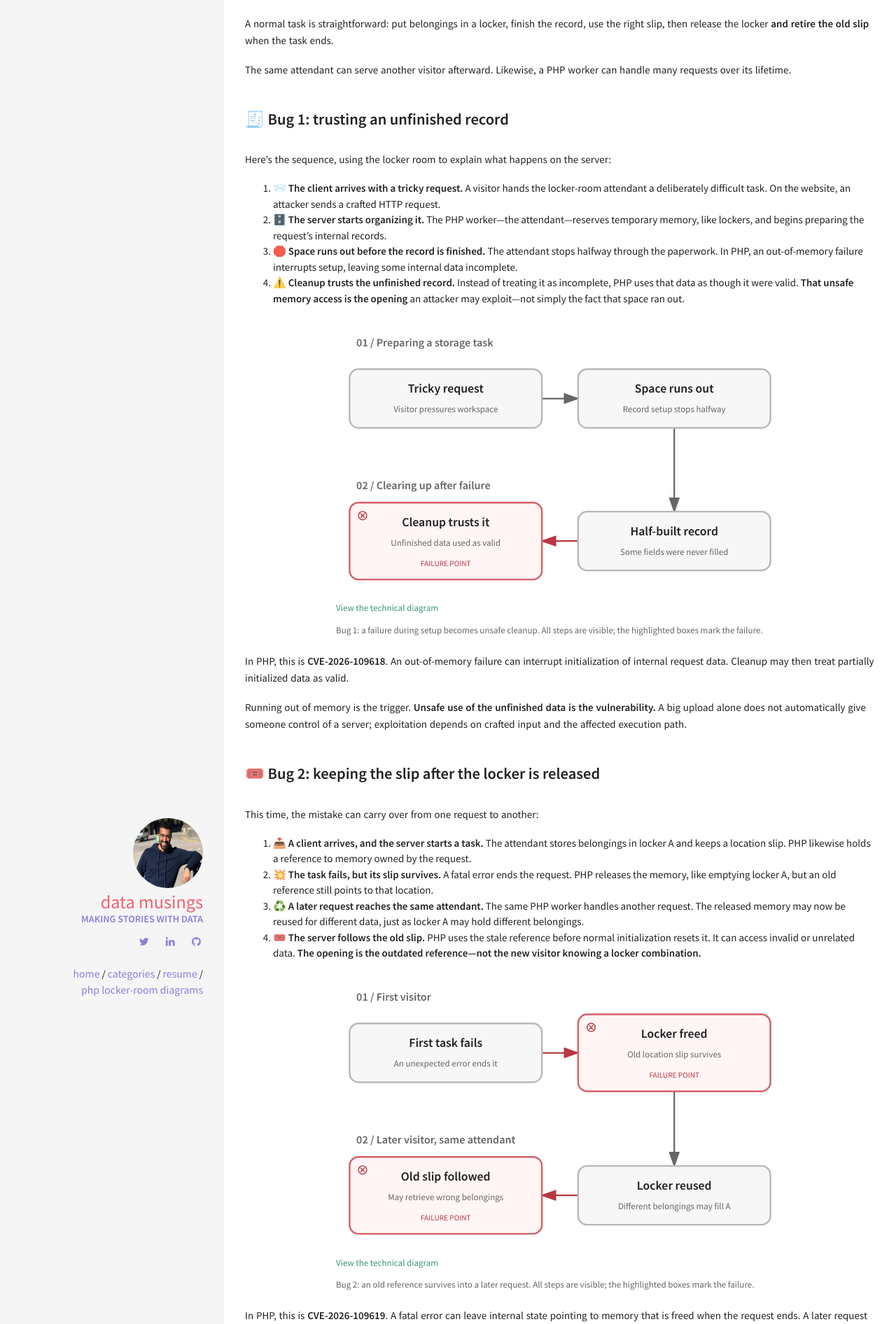
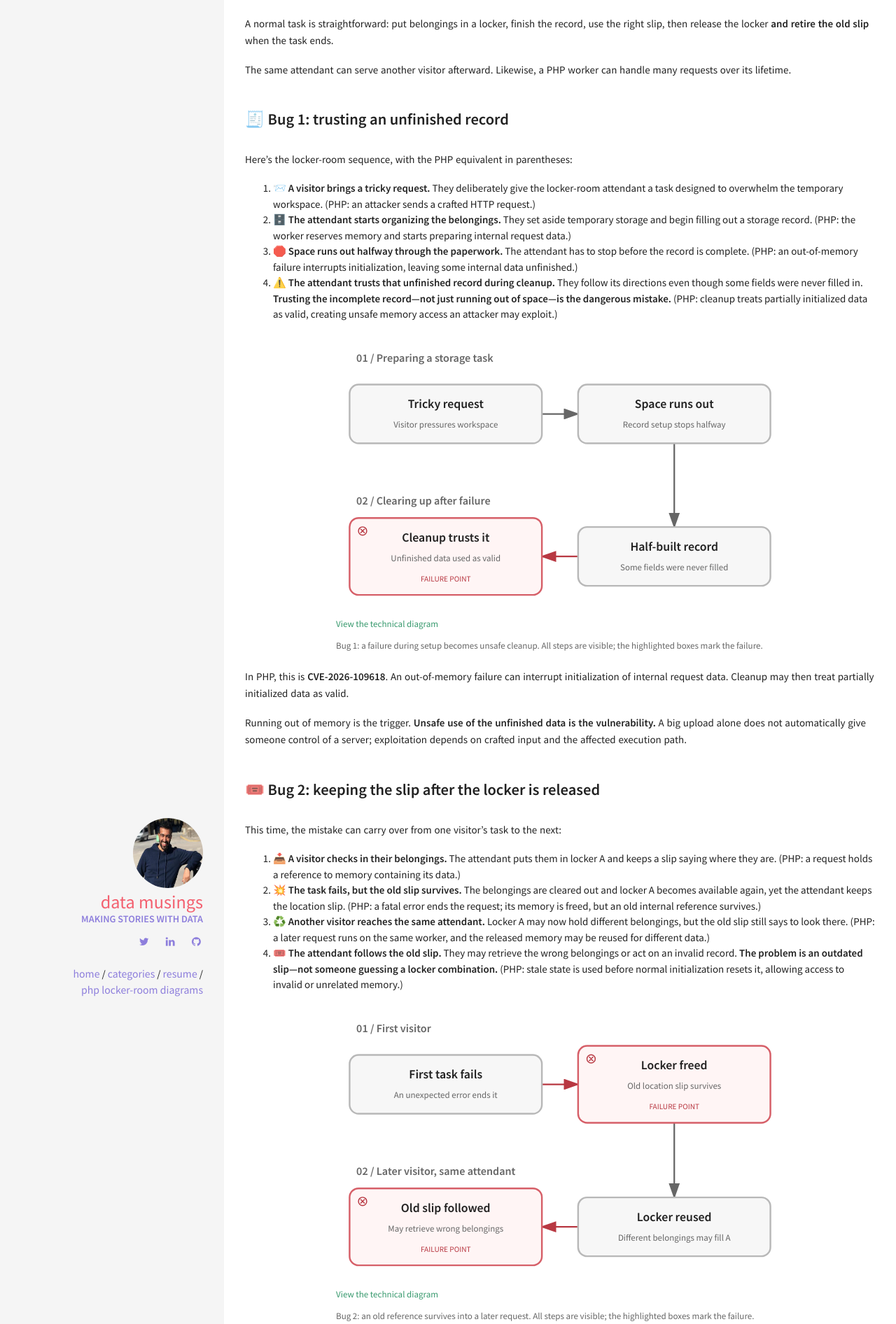
Before and after one commit to kunalkohli/kunalkohli.github.io, a Jekyll site: the page built from _posts/2026-10-24-php-vulnerabilities-locker-room.md, in a window 1280 px wide. Shown: the part 1032-2924 px from the top of the page at 70% size. Built offline with Jekyll 4.4.1, drawn with Linux system fonts in a browser that asks for light colours.

Commit message:
Lead PHP bug walkthroughs with locker-room examples

```diff
--- a/_posts/2026-10-24-php-vulnerabilities-locker-room.md
+++ b/_posts/2026-10-24-php-vulnerabilities-locker-room.md
@@ -40,12 +40,12 @@ The same attendant can serve another visitor afterward. Likewise, a PHP worker c
 
 ### 🧾 Bug 1: trusting an unfinished record
 
-Here's the sequence, using the locker room to explain what happens on the server:
+Here's the locker-room sequence, with the PHP equivalent in parentheses:
 
-1. 📨 **The client arrives with a tricky request.** A visitor hands the locker-room attendant a deliberately difficult task. On the website, an attacker sends a crafted HTTP request.
-2. 🗄️ **The server starts organizing it.** The PHP worker—the attendant—reserves temporary memory, like lockers, and begins preparing the request's internal records.
-3. 🛑 **Space runs out before the record is finished.** The attendant stops halfway through the paperwork. In PHP, an out-of-memory failure interrupts setup, leaving some internal data incomplete.
-4. ⚠️ **Cleanup trusts the unfinished record.** Instead of treating it as incomplete, PHP uses that data as though it were valid. **That unsafe memory access is the opening** an attacker may exploit—not simply the fact that space ran out.
+1. 📨 **A visitor brings a tricky request.** They deliberately give the locker-room attendant a task designed to overwhelm the temporary workspace. (PHP: an attacker sends a crafted HTTP request.)
+2. 🗄️ **The attendant starts organizing the belongings.** They set aside temporary storage and begin filling out a storage record. (PHP: the worker reserves memory and starts preparing internal request data.)
+3. 🛑 **Space runs out halfway through the paperwork.** The attendant has to stop before the record is complete. (PHP: an out-of-memory failure interrupts initialization, leaving some internal data unfinished.)
+4. ⚠️ **The attendant trusts that unfinished record during cleanup.** They follow its directions even though some fields were never filled in. **Trusting the incomplete record—not just running out of space—is the dangerous mistake.** (PHP: cleanup treats partially initialized data as valid, creating unsafe memory access an attacker may exploit.)
 
 {% include php-locker-diagram.html id="unfinished" title="Bug 1: a failure during setup becomes unsafe cleanup" %}
 
@@ -55,12 +55,12 @@ Running out of memory is the trigger. **Unsafe use of the unfinished data is the
 
 ### 🎟️ Bug 2: keeping the slip after the locker is released
 
-This time, the mistake can carry over from one request to another:
+This time, the mistake can carry over from one visitor's task to the next:
 
-1. 📥 **A client arrives, and the server starts a task.** The attendant stores belongings in locker A and keeps a location slip. PHP likewise holds a reference to memory owned by the request.
-2. 💥 **The task fails, but its slip survives.** A fatal error ends the request. PHP releases the memory, like emptying locker A, but an old reference still points to that location.
-3. ♻️ **A later request reaches the same attendant.** The same PHP worker handles another request. The released memory may now be reused for different data, just as locker A may hold different belongings.
-4. 🎟️ **The server follows the old slip.** PHP uses the stale reference before normal initialization resets it. It can access invalid or unrelated data. **The opening is the outdated reference—not the new visitor knowing a locker combination.**
+1. 📥 **A visitor checks in their belongings.** The attendant puts them in locker A and keeps a slip saying where they are. (PHP: a request holds a reference to memory containing its data.)
+2. 💥 **The task fails, but the old slip survives.** The belongings are cleared out and locker A becomes available again, yet the attendant keeps the location slip. (PHP: a fatal error ends the request; its memory is freed, but an old internal reference survives.)
+3. ♻️ **Another visitor reaches the same attendant.** Locker A may now hold different belongings, but the old slip still says to look there. (PHP: a later request runs on the same worker, and the released memory may be reused for different data.)
+4. 🎟️ **The attendant follows the old slip.** They may retrieve the wrong belongings or act on an invalid record. **The problem is an outdated slip—not someone guessing a locker combination.** (PHP: stale state is used before normal initialization resets it, allowing access to invalid or unrelated memory.)
 
 {% include php-locker-diagram.html id="stale" title="Bug 2: an old reference survives into a later request" %}
 
```
